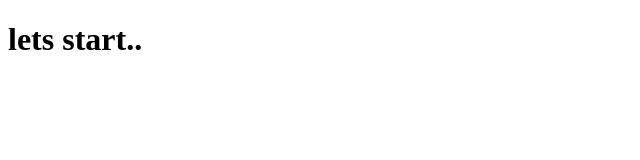
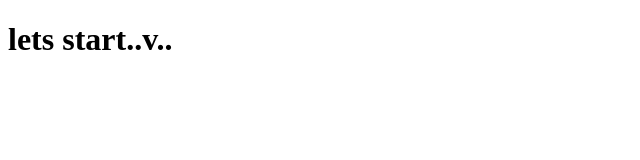
Before and after one commit to sjnbhusal19/rent-booking-system, a React (Vite) app in the folder client/: page / in a window 1280 px wide. Shown: the top 160 px of the page, without its empty margins (0-640 px from the left). Built offline with nearby package versions, Linux system fonts and the light colour scheme.

Commit message:
new dev branch

```diff
--- a/client/src/App.jsx
+++ b/client/src/App.jsx
@@ -4,7 +4,7 @@ import './App.css'
 function App() {
 
   return(
-    <h1>lets start..</h1>
+    <h1>lets start..v..</h1>
   )
 }
 export default App
```
